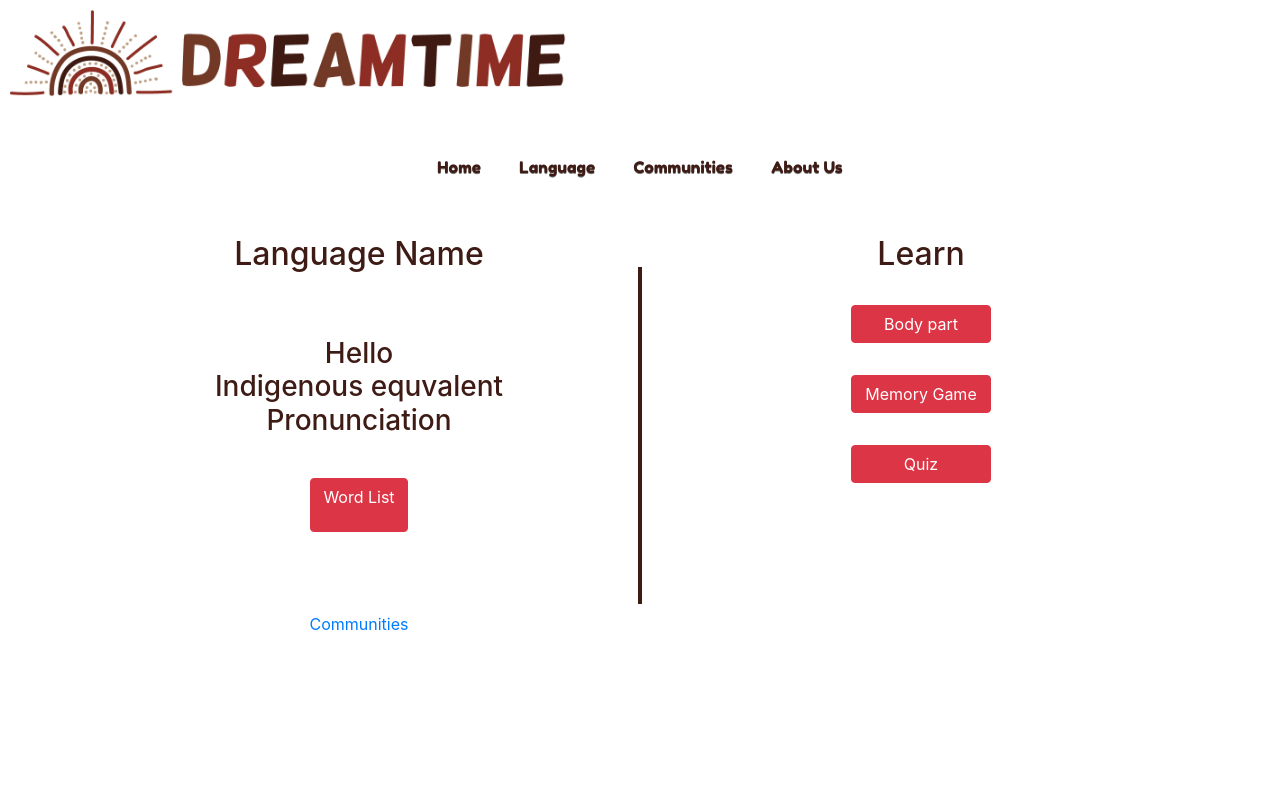
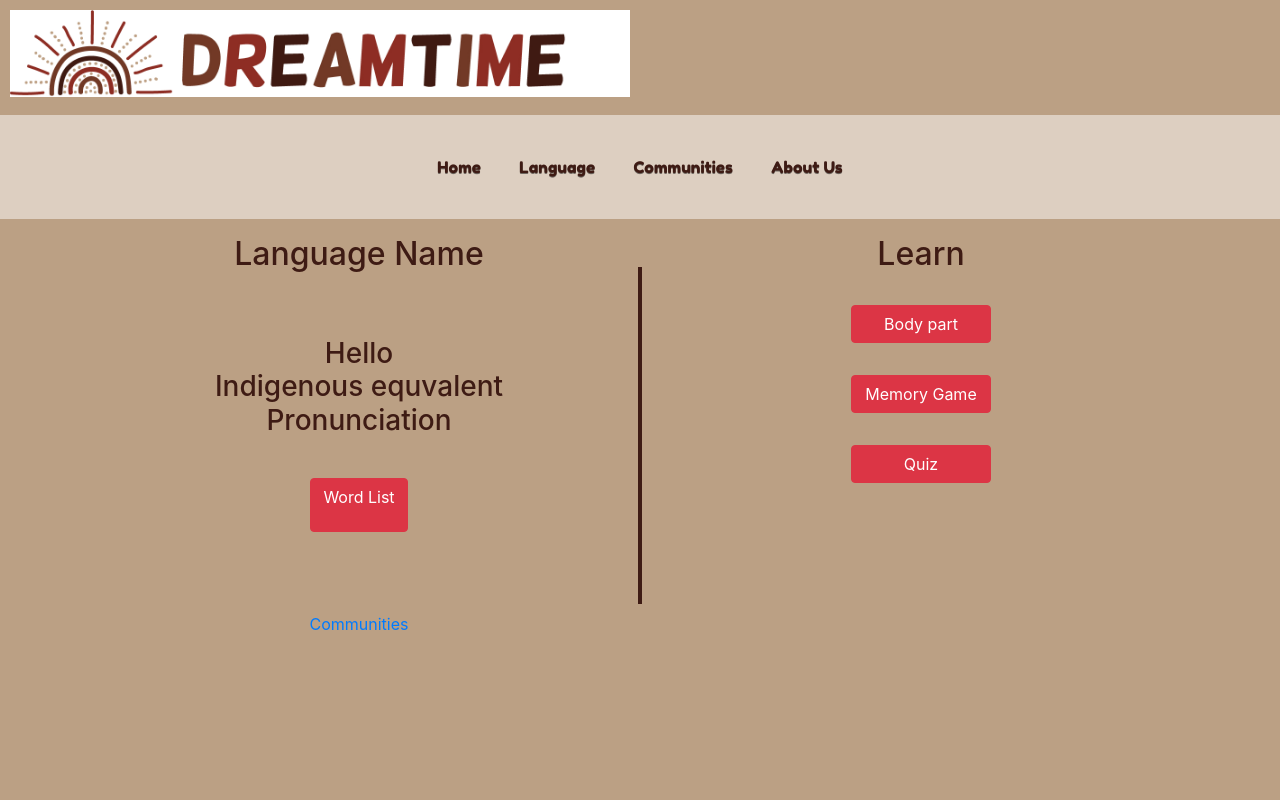
Before and after one commit to AsuraE/DECO1800, a PHP site: page /language.html in a window 1280 px wide. Run offline with PHP 8.4, Linux system fonts and the light colour scheme.

Commit message:
fixed bc on individual language page and imported font to Language landing page

```diff
--- a/Languages_landing.html
+++ b/Languages_landing.html
@@ -5,6 +5,7 @@
 	<link rel="stylesheet" href="css/style.css">
 	<link rel="stylesheet" href="css/style-visual.css">
 	<script src="js/map.js"></script>
+	 <link href="https://fonts.googleapis.com/css?family=Fredoka+One|Patrick+Hand" rel="stylesheet">
 	<script src="https://maps.googleapis.com/maps/api/js?key=AIzaSyBHeXB1EoUq362BKu9flVUup0snRMTtMw8&callback=initMap" async defer></script>
 
 </head>
--- a/css/style-visual.css
+++ b/css/style-visual.css
@@ -12,7 +12,7 @@ body, #main-menu, #languages h1 {
 	color: #723A27;
 }
 
-body {
+body, #lang-ind {
 	background-color: #BBA084;
 }
 
--- a/language.html
+++ b/language.html
@@ -10,7 +10,7 @@
     <link href="https://fonts.googleapis.com/css?family=Fredoka+One|Patrick+Hand" rel="stylesheet">
   </head>
 
-  <body>
+  <body id="lang-ind">
 
     <section id="logo">
 					<img src="images/logo.jpg" alt="The logo goes here">
```
